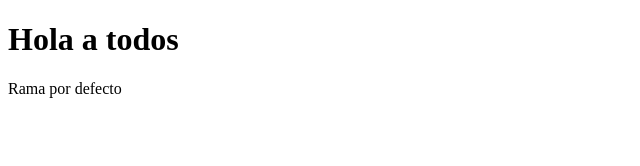
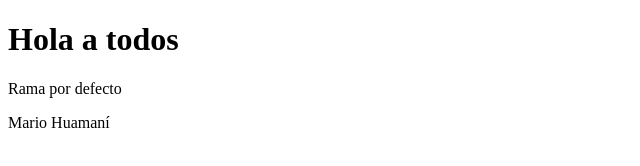
Before and after one commit to maronare10/gitGithubColaborativo_G14, a plain HTML site: page index.html in a window 1280 px wide. Shown: the whole page, without its empty margins (0-640 px from the left). Drawn offline with Linux system fonts and the light colour scheme.

Commit message:
Probando cambio index

```diff
--- a/index.html
+++ b/index.html
@@ -9,5 +9,6 @@
 <body>
   <h1>Hola a todos</h1>
   <span>Rama por defecto</span>
+  <p>Mario Huamaní</p>
 </body>
 </html>
```
